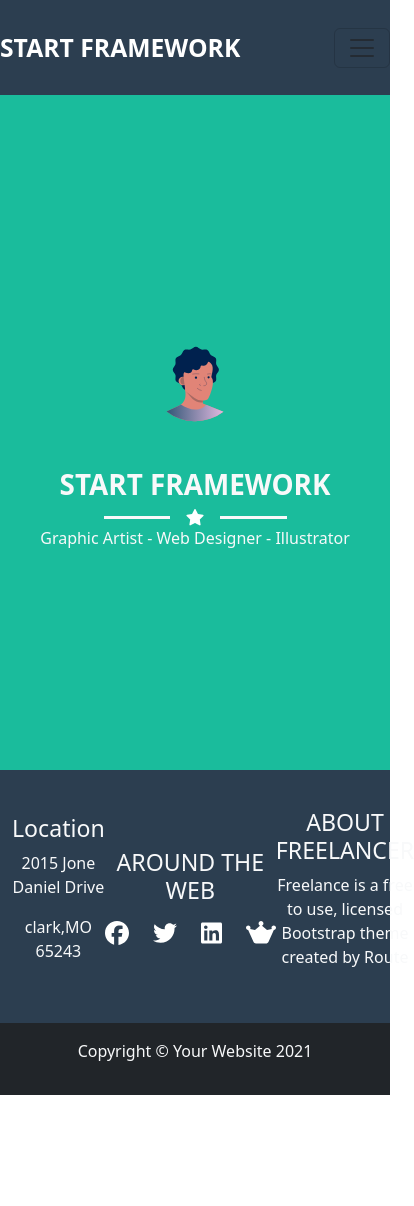
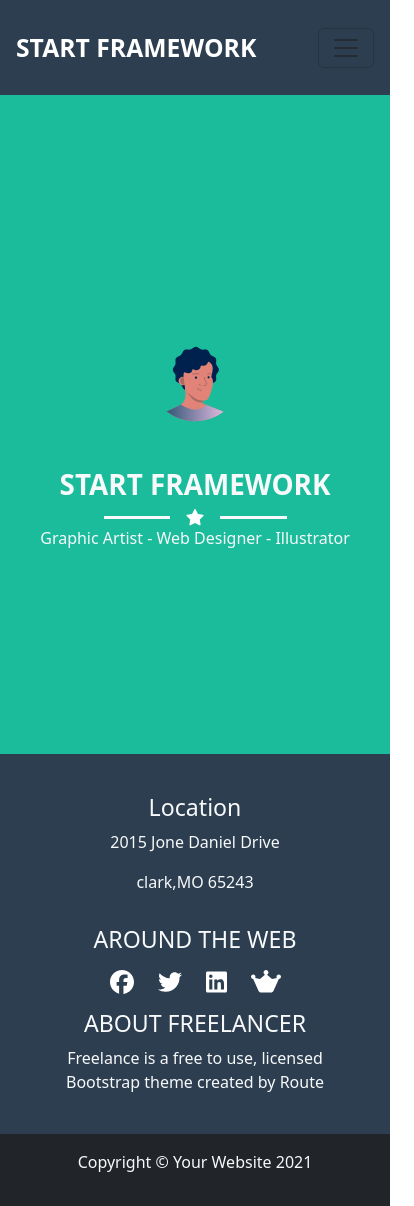
Before and after one commit to dev-fatoh/start-framework, a React (Vite) app: page / in a window 390 px wide. Shown: the whole page, 414 px wide, since content can reach past the window. Before the commit the page ends 1095 px from the top, so only its background shows below. Built offline with nearby package versions, Linux system fonts and the light colour scheme.

Commit message:
update potifolio section

```diff
--- a/src/components/Footer.jsx
+++ b/src/components/Footer.jsx
@@ -9,14 +9,15 @@ import {
 export default function Footer() {
   return (
     <div className="footer">
-      <div className="container d-flex justify-content-between align-items-center">
-        <div className="location text-center">
+      <div className="container">
+        <div className="row g-3 p-4">
+          <div className=" col-md-4 col-sm-12 location text-center">
             <h3 className="text-light text-capitalize">location</h3>
 
             <p className="text-capitalize text-light">2015 jone daniel drive</p>
             <p className="text-light">clark,MO 65243</p>
           </div>
-        <div className="around text-center">
+          <div className=" col-md-4 col-sm-12 around text-center">
             <h3 className="text-uppercase text-light mb-3">around the web</h3>
             <div className="icons d-flex gap-4 align-items-center justify-content-center">
               <FontAwesomeIcon icon={faFacebook} size="xl" color="white" />
@@ -25,12 +26,13 @@ export default function Footer() {
               <FontAwesomeIcon icon={faWebAwesome} size="xl" color="white" />
             </div>
           </div>
-        <div className="freelancer text-center">
+          <div className=" col-md-4 col-sm-12 freelancer text-center">
             <h3 className="text-uppercase text-light">about freelancer</h3>
             <p className="text-light mt-2">
               Freelance is a free to use, licensed Bootstrap theme created by
               Route
             </p>
+          </div>
         </div>
       </div>
       <div className="copy bg-dark text-light text-center p-3">
--- a/src/components/Navbar.jsx
+++ b/src/components/Navbar.jsx
@@ -2,7 +2,7 @@ import { Link } from "react-router-dom";
 
 const Navbar = () => {
   return (
-    <div className="py-3 navbar-bg">
+    <div className="p-3 navbar-bg">
       <nav className="container navbar navbar-expand-lg">
         <Link className="navbar-brand fw-bold fs-2 text-white" to="/home">
           START FRAMEWORK
--- a/src/index.css
+++ b/src/index.css
@@ -14,9 +14,6 @@
 .about .container {
   height: 80vh;
 }
-.footer .container {
-  height: 30vh;
-}
 .left,
 .right {
   width: 100px;
@@ -28,6 +25,7 @@
   background-color: rgba(0, 0, 0, 0.4);
   opacity: 0;
   transition: opacity 1s ease;
+  cursor: pointer;
 }
 .wearper-img:hover .img-layer {
   opacity: 1;
--- a/src/pages/Portifolio.jsx
+++ b/src/pages/Portifolio.jsx
@@ -8,6 +8,7 @@ import img4 from "../assets/portfolio/4.jpg";
 import img5 from "../assets/portfolio/5.jpg";
 import img6 from "../assets/portfolio/6.jpg";
 import { useState } from "react";
+import { faPlus } from "@fortawesome/free-solid-svg-icons/faPlus";
 const Portifolio = () => {
   const [model, setModel] = useState(false);
   const [showImage, setShowImage] = useState(null);
@@ -41,18 +42,25 @@ const Portifolio = () => {
             />
           </div>
         ) : (
-          <div className="row g-4 mt-4">
+          <div className="row g-4 my-4">
             {imagesId.map((img) => (
               <div className="col-md-4" key={img.id}>
                 <div
-                  className="position-relative wearper-img"
+                  className="position-relative wearper-img rounded-3 overflow-hidden"
                   onClick={() => {
                     setModel(true);
                     handleClick(img);
                   }}
                 >
                   <img src={img.src} alt="" className="w-100" />
-                  <div className="img-layer"></div>
+                  <div className="img-layer d-flex align-items-center justify-content-center">
+                    <FontAwesomeIcon
+                      icon={faPlus}
+                      color="white"
+                      size="4x"
+                      border
+                    />
+                  </div>
                 </div>
               </div>
             ))}
```
Lines whose indentation alone changed are shown as unchanged.
